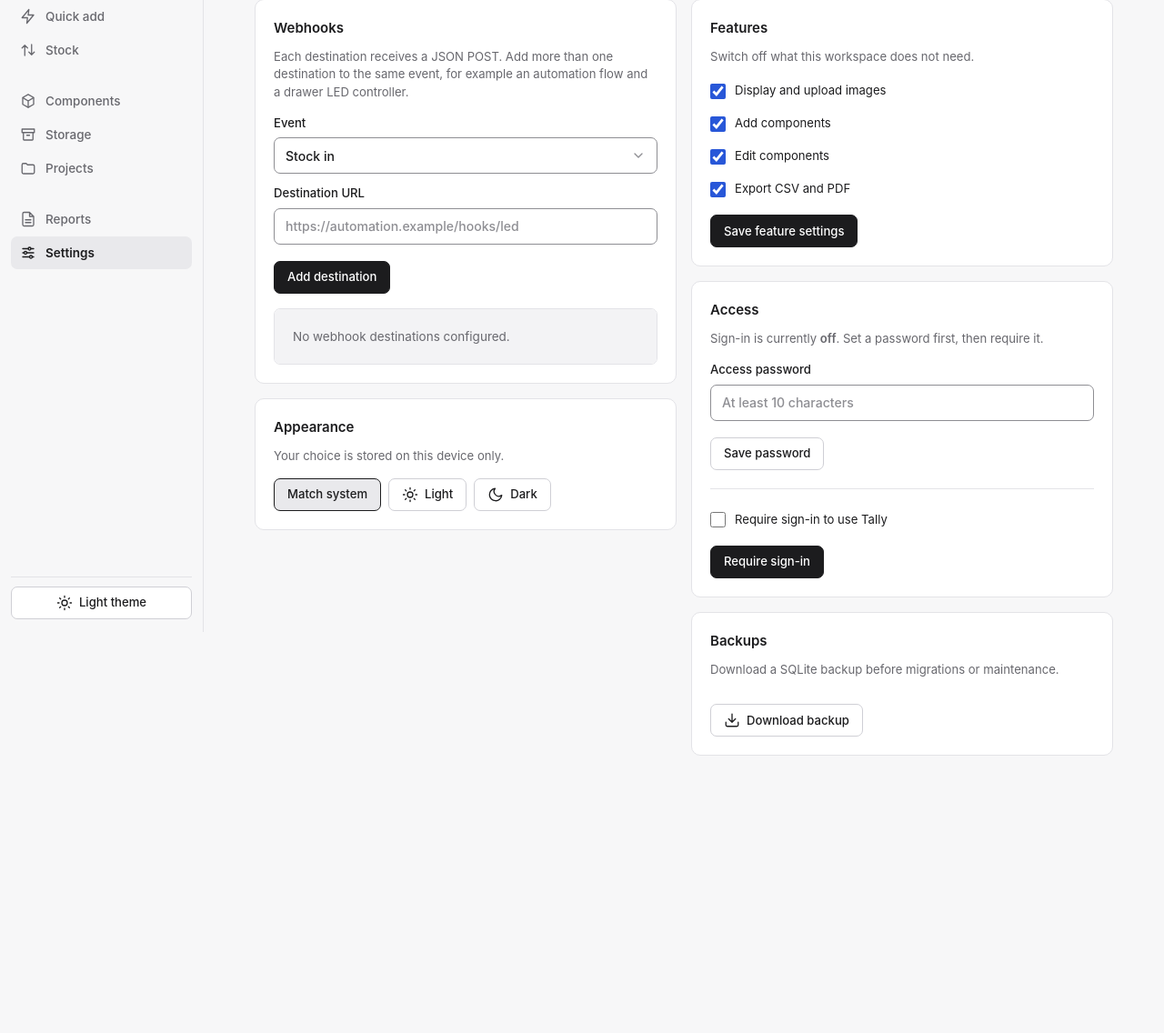
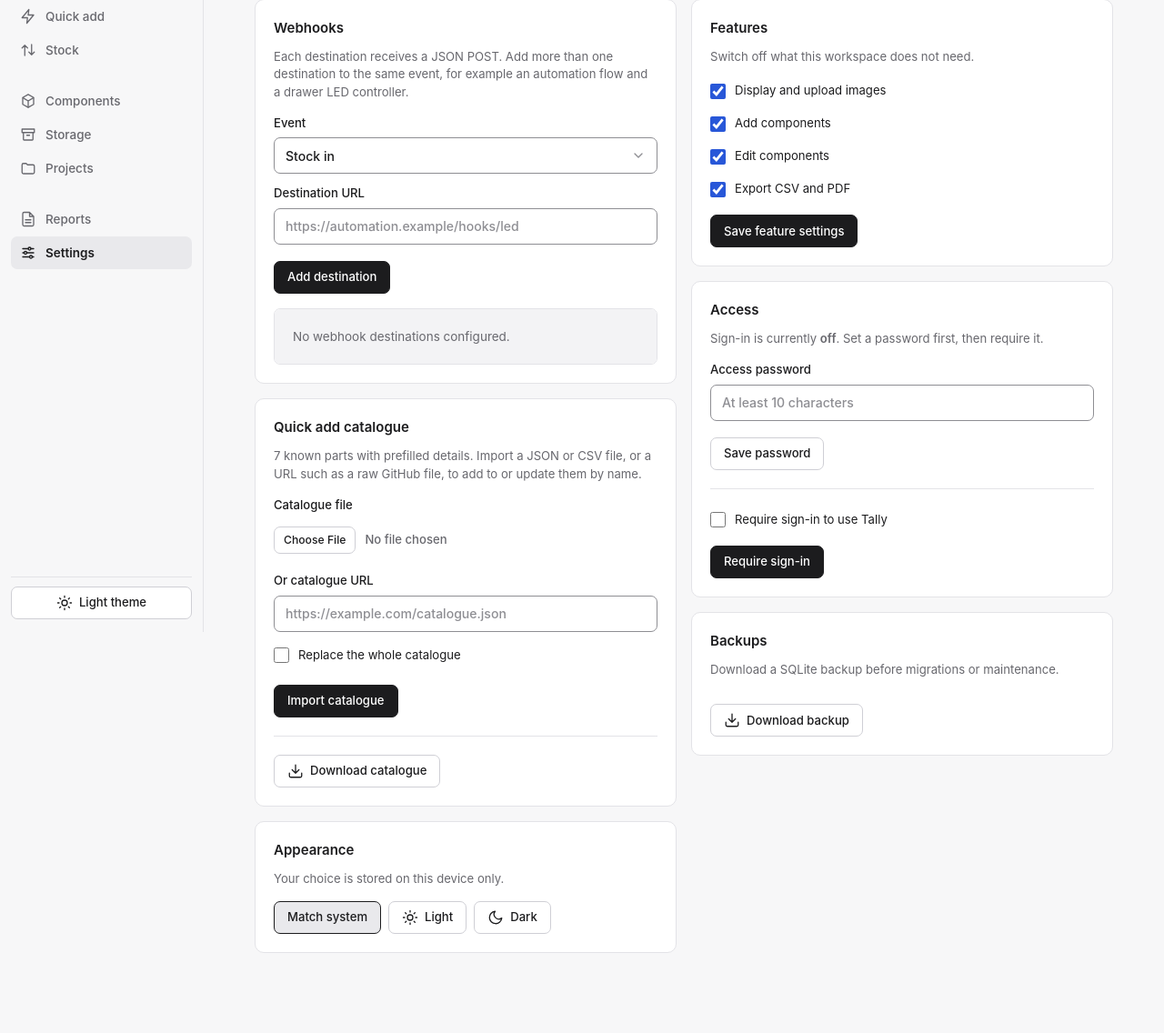
Before and after one commit to alankey-dev/tally, a Flask app: page /settings in a window 1280 px wide. Shown: the part 105-1241 px from the top of the page at 91% size. Before the commit the page ends 936 px from the top, so only its background shows below. Run offline with Flask 3, Linux system fonts and the light colour scheme; data comes from the database, SQL or seed files in the repository; data that the repository does not hold is empty.

Commit message:
Load quick-add catalogue from a file or URL in Settings
Move the common-parts list out of code into a catalogue table seeded
from app/catalogue.json, and add a Settings card to import JSON or CSV
from an upload or a remembered URL, and to download the current
catalogue.

Co-Authored-By: Claude Opus 5.5 <noreply@anthropic.com>
Claude-Session: https://claude.ai/code/session_01CnkPyeX98Zp4Ann2oU3HqX

```diff
--- /dev/null
+++ b/app/catalogue.json
@@ -0,0 +1,12 @@
+{
+  "description": "Common development boards offered by quick add until you import your own catalogue.",
+  "items": [
+    {"name": "Seeed Studio XIAO ESP32-C3", "family": "microcontroller", "manufacturer": "Seeed Studio", "part_number": "XIAO ESP32-C3", "attributes": {"chip": "ESP32-C3", "variant": "XIAO", "connectivity": "Wi-Fi, Bluetooth 5", "flash": "4 MB", "form_factor": "XIAO"}},
+    {"name": "Seeed Studio XIAO ESP32-S3", "family": "microcontroller", "manufacturer": "Seeed Studio", "part_number": "XIAO ESP32-S3", "attributes": {"chip": "ESP32-S3", "variant": "XIAO", "connectivity": "Wi-Fi, Bluetooth 5", "flash": "8 MB", "form_factor": "XIAO"}},
+    {"name": "ESP32 DevKit V1", "family": "microcontroller", "manufacturer": "Espressif-compatible", "part_number": "ESP32 DevKit V1", "attributes": {"chip": "ESP32", "variant": "DevKit V1", "connectivity": "Wi-Fi, Bluetooth", "form_factor": "DevKit"}},
+    {"name": "ESP32-CAM", "family": "microcontroller", "manufacturer": "AI-Thinker-compatible", "part_number": "ESP32-CAM", "attributes": {"chip": "ESP32", "variant": "ESP32-CAM", "connectivity": "Wi-Fi, Bluetooth", "form_factor": "Camera module"}},
+    {"name": "ESP32-S3 DevKitC-1", "family": "microcontroller", "manufacturer": "Espressif", "part_number": "ESP32-S3-DevKitC-1", "attributes": {"chip": "ESP32-S3", "variant": "DevKitC-1", "connectivity": "Wi-Fi, Bluetooth 5", "form_factor": "DevKit"}},
+    {"name": "Raspberry Pi Pico", "family": "microcontroller", "manufacturer": "Raspberry Pi", "part_number": "Pico", "attributes": {"chip": "RP2040", "variant": "Pico", "flash": "2 MB", "form_factor": "Pico"}},
+    {"name": "Arduino Uno R3", "family": "microcontroller", "manufacturer": "Arduino", "part_number": "Uno R3", "attributes": {"chip": "ATmega328P", "variant": "Uno R3", "form_factor": "Arduino Uno"}}
+  ]
+}
--- a/app/main.py
+++ b/app/main.py
@@ -18,13 +18,15 @@ from werkzeug.security import check_password_hash, generate_password_hash
 from reportlab.lib.pagesizes import A4
 from reportlab.pdfgen import canvas
 from app.matching import ranked, suggested_homes
-from app.catalogue import FAMILIES, catalogue_item, classify, common_suggestions
+from app.catalogue import FAMILIES, classify, common_suggestions, parse_catalogue
 
 DB_PATH = Path(os.environ.get("STORAGE_DB", "data/storage.db"))
 UPLOAD_DIR = Path(os.environ.get("STORAGE_UPLOADS", "data/uploads"))
 # Locations to create on first run: a bundled layout name (see app/layouts) or a path to a JSON file.
 LAYOUT = os.environ.get("TALLY_LAYOUT", "")
 LAYOUT_DIR = Path(__file__).parent / "layouts"
+DEFAULT_CATALOGUE = Path(__file__).parent / "catalogue.json"
+MAX_CATALOGUE_BYTES = 5 * 1024 * 1024
 
 def secret_key():
     """Use SECRET_KEY when set; otherwise generate one beside the database and keep it."""
@@ -72,6 +74,7 @@ def init_db():
     CREATE TABLE IF NOT EXISTS project_items (project_id INTEGER NOT NULL REFERENCES projects(id) ON DELETE CASCADE, item_id INTEGER NOT NULL REFERENCES items(id), quantity REAL NOT NULL, PRIMARY KEY(project_id, item_id));
     CREATE TABLE IF NOT EXISTS webhooks (id INTEGER PRIMARY KEY, event TEXT NOT NULL, destination_url TEXT NOT NULL, active INTEGER NOT NULL DEFAULT 1, created_at TEXT NOT NULL);
     CREATE TABLE IF NOT EXISTS settings (key TEXT PRIMARY KEY, value TEXT NOT NULL);
+    CREATE TABLE IF NOT EXISTS catalogue (id INTEGER PRIMARY KEY, name TEXT NOT NULL UNIQUE COLLATE NOCASE, family TEXT NOT NULL DEFAULT 'generic', manufacturer TEXT DEFAULT '', part_number TEXT DEFAULT '', attributes TEXT NOT NULL DEFAULT '{}');
     """)
     item_columns = {row["name"] for row in conn.execute("PRAGMA table_info(items)")}
     if "family" not in item_columns:
@@ -90,6 +93,9 @@ def init_db():
     elif LAYOUT and not conn.execute("SELECT 1 FROM settings WHERE key='layout.groups'").fetchone():
         # Storage created before layouts existed: keep it, but take the layout's names and hints.
         seed_layout(conn, load_layout(LAYOUT), existing=True)
+    if not conn.execute("SELECT 1 FROM settings WHERE key='catalogue.seeded'").fetchone():
+        save_catalogue(conn, parse_catalogue(DEFAULT_CATALOGUE.read_bytes()))
+        conn.execute("INSERT OR IGNORE INTO settings(key, value) VALUES ('catalogue.seeded', '1')")
     conn.commit()
 
 def load_layout(name):
@@ -110,6 +116,36 @@ def seed_layout(conn, layout, existing=False):
         )
     for key in ("groups", "family_homes"):
         conn.execute("INSERT OR REPLACE INTO settings(key, value) VALUES (?, ?)", (f"layout.{key}", json.dumps(layout.get(key, {}))))
+
+def save_catalogue(conn, entries, replace=False):
+    """Add or update catalogue entries by name, keeping the ids that quick add links to."""
+    if replace:
+        conn.execute("DELETE FROM catalogue")
+    conn.executemany(
+        """INSERT INTO catalogue(name, family, manufacturer, part_number, attributes) VALUES (?, ?, ?, ?, ?)
+           ON CONFLICT(name) DO UPDATE SET family=excluded.family, manufacturer=excluded.manufacturer, part_number=excluded.part_number, attributes=excluded.attributes""",
+        [(entry["name"], entry["family"], entry["manufacturer"], entry["part_number"], json.dumps(entry["attributes"], ensure_ascii=False)) for entry in entries],
+    )
+
+def catalogue_entries():
+    rows = db().execute("SELECT * FROM catalogue ORDER BY name COLLATE NOCASE")
+    return [{**dict(row), "attributes": json.loads(row["attributes"])} for row in rows]
+
+def catalogue_item(entry_id):
+    row = db().execute("SELECT * FROM catalogue WHERE id=?", (entry_id,)).fetchone() if str(entry_id or "").isdigit() else None
+    return {**dict(row), "attributes": json.loads(row["attributes"])} if row else None
+
+def fetch_catalogue(url):
+    if not valid_webhook_url(url):
+        raise ValueError("Enter a valid http(s) catalogue URL.")
+    try:
+        with urllib.request.urlopen(urllib.request.Request(url, headers={"User-Agent": "Tally/1.0"}), timeout=10) as response:
+            raw = response.read(MAX_CATALOGUE_BYTES + 1)
+    except (OSError, ValueError) as error:
+        raise ValueError(f"Could not download the catalogue: {error}") from error
+    if len(raw) > MAX_CATALOGUE_BYTES:
+        raise ValueError("The catalogue is larger than 5 MB.")
+    return parse_catalogue(raw)
 
 def layout_setting(key):
     row = db().execute("SELECT value FROM settings WHERE key=?", (f"layout.{key}",)).fetchone()
@@ -326,7 +362,7 @@ def quick_add():
             flash(f"Added {quantity:g} {selected['unit']} · {selected['name']} · {selected['code']}" if inserted else "This addition was already saved.", "success")
             return redirect(url_for("quick_add", q=query))
     matches = find_stock(query)[:8] if len(query) >= 2 else []
-    catalogue = common_suggestions(query) if len(query) >= 2 else []
+    catalogue = common_suggestions(query, catalogue_entries()) if len(query) >= 2 else []
     locations = db().execute("SELECT * FROM locations ORDER BY code").fetchall()
     homes = suggested_homes(query, locations) if len(query) >= 2 else []
     context = dict(query=query, matches=matches, homes=homes, catalogue=catalogue, selected=selected, token=str(uuid.uuid4()))
@@ -337,7 +373,7 @@ def item_guide():
     query = request.args.get("q", "").strip()[:200]
     family_key = classify(query)
     family = FAMILIES[family_key]
-    return jsonify(family=family_key, label=family["label"], home=layout_setting("family_homes").get(family_key, ""), fields=family["fields"], suggestions=common_suggestions(query))
+    return jsonify(family=family_key, label=family["label"], home=layout_setting("family_homes").get(family_key, ""), fields=family["fields"], suggestions=common_suggestions(query, catalogue_entries()))
 
 @app.route("/api/version")
 def version():
@@ -583,7 +619,42 @@ def export_rows(rows, columns, filename, format, title):
 def settings():
     flags = {flag: enabled(flag) for flag in ("images", "add_components", "edit_components", "exports")}
     webhooks = db().execute("SELECT * FROM webhooks ORDER BY event, id").fetchall()
-    return render_template("settings.html", webhooks=webhooks, flags=flags, auth_enabled=auth_enabled())
+    catalogue_count = db().execute("SELECT COUNT(*) FROM catalogue").fetchone()[0]
+    source = db().execute("SELECT value FROM settings WHERE key='catalogue.url'").fetchone()
+    return render_template("settings.html", webhooks=webhooks, flags=flags, auth_enabled=auth_enabled(), catalogue_count=catalogue_count, catalogue_url=source["value"] if source else "")
+
+@app.route("/settings/catalogue", methods=["POST"])
+def import_catalogue():
+    """Load quick-add suggestions from an uploaded file or a URL, which is remembered for refreshing."""
+    upload = request.files.get("file")
+    url = request.form.get("url", "").strip()
+    try:
+        if upload and upload.filename:
+            raw = upload.read(MAX_CATALOGUE_BYTES + 1)
+            if len(raw) > MAX_CATALOGUE_BYTES:
+                raise ValueError("The catalogue is larger than 5 MB.")
+            entries = parse_catalogue(raw)
+        elif url:
+            entries = fetch_catalogue(url)
+        else:
+            raise ValueError("Choose a catalogue file or enter a URL.")
+    except ValueError as error:
+        flash(str(error), "error")
+        return redirect(url_for("settings"))
+    conn = db()
+    with conn:
+        save_catalogue(conn, entries, replace=bool(request.form.get("replace")))
+        if url and not (upload and upload.filename):
+            conn.execute("INSERT INTO settings(key, value) VALUES ('catalogue.url', ?) ON CONFLICT(key) DO UPDATE SET value=excluded.value", (url,))
+    flash(f"Catalogue updated with {len(entries)} item{'s' if len(entries) != 1 else ''}.", "success")
+    return redirect(url_for("settings"))
+
+@app.route("/settings/catalogue.json")
+def export_catalogue():
+    items = [{key: entry[key] for key in ("name", "family", "manufacturer", "part_number", "attributes")} for entry in catalogue_entries()]
+    response = jsonify(items=items)
+    response.headers["Content-Disposition"] = "attachment; filename=tally-catalogue.json"
+    return response
 
 @app.route("/settings/webhooks", methods=["POST"])
 def add_webhook():
--- a/templates/quick_results.html
+++ b/templates/quick_results.html
@@ -19,10 +19,10 @@
 {% if catalogue %}
 <section class="quick-section">
   <h2>Common devices</h2>
-  <p>Known boards with their details prefilled.</p>
+  <p>Known parts with their details prefilled.</p>
   <div class="quick-matches">
     {% for item in catalogue %}
-    <a class="quick-match" href="{{url_for('new_item', catalogue=item['catalogue_id'])}}">
+    <a class="quick-match" href="{{url_for('new_item', catalogue=item['id'])}}">
       <strong>{{item['name']}}</strong>
       <span>{{item['manufacturer']}} · {{item['part_number']}}</span>
       <span class="cta">Use these details</span>
--- a/templates/settings.html
+++ b/templates/settings.html
@@ -34,6 +34,19 @@
         <div class="empty">No webhook destinations configured.</div>
         {% endfor %}
       </div>
+    </div>
+
+    <div class="card">
+      <h2>Quick add catalogue</h2>
+      <p class="copy">{{catalogue_count}} known part{{'s' if catalogue_count != 1}} with prefilled details. Import a JSON or CSV file, or a URL such as a raw GitHub file, to add to or update them by name.</p>
+      <form method="post" action="{{url_for('import_catalogue')}}" enctype="multipart/form-data" class="password-form">
+        <label>Catalogue file<input name="file" type="file" accept=".json,.csv,application/json,text/csv"></label>
+        <label>Or catalogue URL<input name="url" type="url" value="{{catalogue_url}}" placeholder="https://example.com/catalogue.json"></label>
+        <label class="check"><input name="replace" type="checkbox"> Replace the whole catalogue</label>
+        <button class="button primary">{{'Refresh catalogue' if catalogue_url else 'Import catalogue'}}</button>
+      </form>
+      <hr>
+      <a class="button" href="{{url_for('export_catalogue')}}">{{ icon('download') }}Download catalogue</a>
     </div>
 
     <div class="card">
```
Also changed, not shown: CONTRIBUTING.md (+6 -0 lines), app/catalogue.py (+51 -17 lines), tests/test_quick_add.py (+26 -1 lines), README.md.
